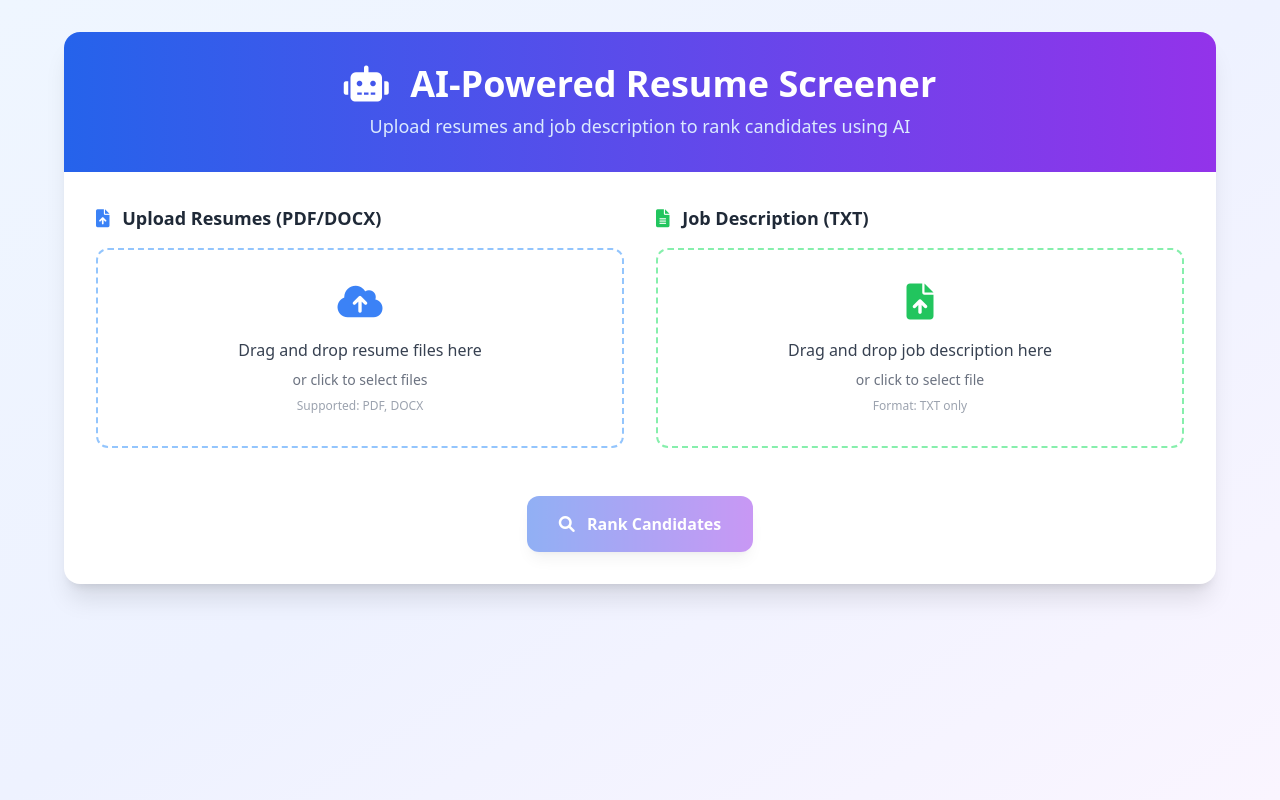
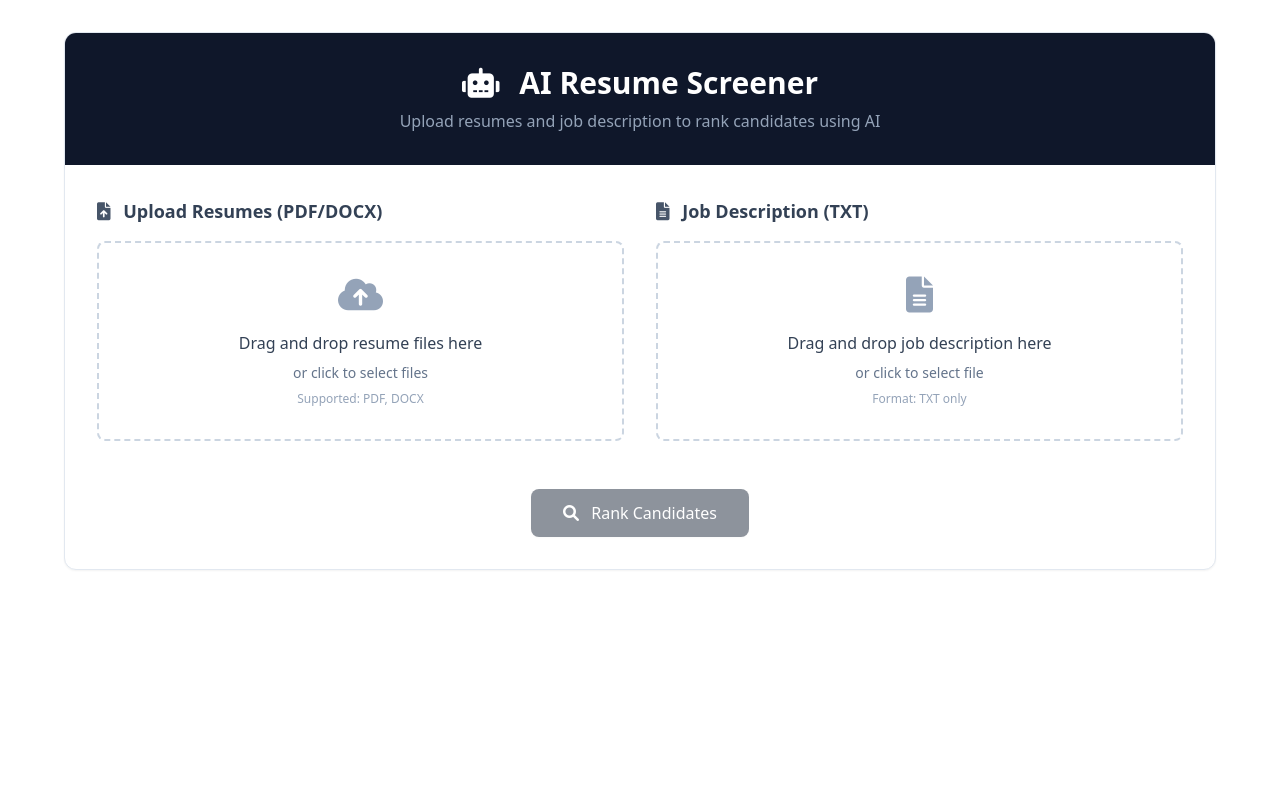
Before and after one commit to Ar-jun-fs9/ai-llm-resume-screener, a Flask app: page / in a window 1280 px wide. Run offline with Flask 3, Linux system fonts and the light colour scheme; some libraries are stand-ins or nearby versions.

Commit message:
update ui of index page

```diff
--- a/templates/index.html
+++ b/templates/index.html
@@ -10,25 +10,40 @@
       rel="stylesheet"
     />
     <link rel="stylesheet" href="../static/css/style.css" />
-    <script src="../static/js/tailwindconfig.js"></script>
+    <script>
+      tailwind.config = {
+        theme: {
+          extend: {
+            colors: {
+              slate: {
+                50: '#f8fafc',
+                100: '#f1f5f9',
+                200: '#e2e8f0',
+                300: '#cbd5e1',
+                400: '#94a3b8',
+                500: '#64748b',
+                600: '#475569',
+                700: '#334155',
+                800: '#1e293b',
+                900: '#0f172a',
+              },
+            },
+          },
+        },
+      };
+    </script>
   </head>
-  <body
-    class="bg-gradient-to-br from-blue-50 via-indigo-50 to-purple-50 min-h-screen"
-  >
+  <body class="bg-white min-h-screen">
     <div class="container mx-auto px-4 py-8">
       <div class="max-w-6xl mx-auto">
         <!-- Header Card -->
-        <div
-          class="bg-white rounded-2xl shadow-xl overflow-hidden animate-fade-in"
-        >
-          <div
-            class="bg-gradient-to-r from-blue-600 to-purple-600 text-center py-8"
-          >
-            <h1 class="text-4xl font-bold text-white mb-2">
+        <div class="bg-white rounded-xl shadow-sm border border-slate-200 overflow-hidden">
+          <div class="bg-slate-900 text-center py-8">
+            <h1 class="text-3xl font-bold text-white mb-2">
               <i class="fas fa-robot mr-3"></i>
-              AI-Powered Resume Screener
+              AI Resume Screener
             </h1>
-            <p class="text-blue-100 text-lg">
+            <p class="text-slate-400 text-base">
               Upload resumes and job description to rank candidates using AI
             </p>
           </div>
@@ -38,12 +53,12 @@
               <div class="grid grid-cols-1 lg:grid-cols-2 gap-8 mb-8">
                 <!-- Resume Upload Section -->
                 <div class="space-y-4">
-                  <label class="block text-lg font-semibold text-gray-800">
-                    <i class="fas fa-file-upload mr-2 text-blue-500"></i>
+                  <label class="block text-lg font-semibold text-slate-700">
+                    <i class="fas fa-file-upload mr-2 text-slate-600"></i>
                     Upload Resumes (PDF/DOCX)
                   </label>
                   <div
-                    class="upload-zone rounded-xl p-8 text-center cursor-pointer border-2 border-dashed border-blue-300 hover:border-blue-500 hover:bg-blue-50 transition-all duration-300"
+                    class="upload-zone rounded-lg p-8 text-center cursor-pointer border-2 border-dashed border-slate-300 hover:border-slate-500 hover:bg-slate-50 transition-all duration-200"
                     id="resumeUpload"
                   >
                     <input
@@ -56,15 +71,15 @@
                     />
                     <div class="upload-content">
                       <i
-                        class="fas fa-cloud-upload-alt text-4xl text-blue-500 mb-4"
+                        class="fas fa-cloud-upload-alt text-4xl text-slate-400 mb-4"
                       ></i>
-                      <p class="text-gray-700 font-medium mb-2">
+                      <p class="text-slate-700 font-medium mb-2">
                         Drag and drop resume files here
                       </p>
-                      <p class="text-gray-500 text-sm mb-2">
+                      <p class="text-slate-500 text-sm mb-2">
                         or click to select files
                       </p>
-                      <p class="text-gray-400 text-xs">Supported: PDF, DOCX</p>
+                      <p class="text-slate-400 text-xs">Supported: PDF, DOCX</p>
                     </div>
                   </div>
                   <div
@@ -75,12 +90,12 @@
 
                 <!-- Job Description Upload Section -->
                 <div class="space-y-4">
-                  <label class="block text-lg font-semibold text-gray-800">
-                    <i class="fas fa-file-alt mr-2 text-green-500"></i>
+                  <label class="block text-lg font-semibold text-slate-700">
+                    <i class="fas fa-file-alt mr-2 text-slate-600"></i>
                     Job Description (TXT)
                   </label>
                   <div
-                    class="upload-zone rounded-xl p-8 text-center cursor-pointer border-2 border-dashed border-green-300 hover:border-green-500 hover:bg-green-50 transition-all duration-300"
+                    class="upload-zone rounded-lg p-8 text-center cursor-pointer border-2 border-dashed border-slate-300 hover:border-slate-500 hover:bg-slate-50 transition-all duration-200"
                     id="jobUpload"
                   >
                     <input
@@ -92,15 +107,15 @@
                     />
                     <div class="upload-content">
                       <i
-                        class="fas fa-file-upload text-4xl text-green-500 mb-4"
+                        class="fas fa-file-lines text-4xl text-slate-400 mb-4"
                       ></i>
-                      <p class="text-gray-700 font-medium mb-2">
+                      <p class="text-slate-700 font-medium mb-2">
                         Drag and drop job description here
                       </p>
-                      <p class="text-gray-500 text-sm mb-2">
+                      <p class="text-slate-500 text-sm mb-2">
                         or click to select file
                       </p>
-                      <p class="text-gray-400 text-xs">Format: TXT only</p>
+                      <p class="text-slate-400 text-xs">Format: TXT only</p>
                     </div>
                   </div>
                   <div id="jobFile" class="space-y-2"></div>
@@ -111,7 +126,7 @@
               <div class="text-center">
                 <button
                   type="button"
-                  class="bg-gradient-to-r from-blue-600 to-purple-600 hover:from-blue-700 hover:to-purple-700 text-white font-semibold py-4 px-8 rounded-xl transition-all duration-300 transform hover:scale-105 shadow-lg disabled:opacity-50 disabled:cursor-not-allowed disabled:transform-none"
+                  class="bg-slate-800 hover:bg-slate-700 text-white font-medium py-3 px-8 rounded-lg transition-all duration-200 shadow-sm hover:shadow-md disabled:opacity-50 disabled:cursor-not-allowed"
                   id="rankBtn"
                   disabled
                 >
@@ -127,10 +142,10 @@
               id="loadingSpinner"
             >
               <div
-                class="inline-flex items-center px-4 py-2 font-semibold leading-6 text-sm text-blue-600"
+                class="inline-flex items-center px-4 py-2 font-medium leading-6 text-sm text-slate-600"
               >
                 <svg
-                  class="animate-spin -ml-1 mr-3 h-5 w-5 text-blue-600"
+                  class="animate-spin -ml-1 mr-3 h-5 w-5 text-slate-600"
                   xmlns="http://www.w3.org/2000/svg"
                   fill="none"
                   viewBox="0 0 24 24"
@@ -154,12 +169,10 @@
             </div>
 
             <!-- Results Section -->
-            <div id="resultsSection" class="mt-8 hidden animate-slide-up">
-              <div class="bg-white rounded-xl shadow-lg overflow-hidden">
-                <div
-                  class="bg-gradient-to-r from-green-500 to-blue-500 text-white p-4"
-                >
-                  <h3 class="text-xl font-bold">
+            <div id="resultsSection" class="mt-8 hidden">
+              <div class="bg-white rounded-xl shadow-sm border border-slate-200 overflow-hidden">
+                <div class="bg-slate-800 text-white p-4">
+                  <h3 class="text-lg font-semibold">
                     <i class="fas fa-trophy mr-2"></i>
                     Ranked Candidates
                   </h3>
@@ -167,28 +180,28 @@
 
                 <div class="overflow-x-auto">
                   <table
-                    class="min-w-full divide-y divide-gray-200"
+                    class="min-w-full divide-y divide-slate-200"
                     id="resultsTable"
                   >
-                    <thead class="bg-gray-50">
+                    <thead class="bg-slate-50">
                       <tr>
                         <th
-                          class="px-6 py-3 text-left text-xs font-medium text-gray-500 uppercase tracking-wider"
+                          class="px-6 py-3 text-left text-xs font-medium text-slate-500 uppercase tracking-wider"
                         >
                           Rank
                         </th>
                         <th
-                          class="px-6 py-3 text-left text-xs font-medium text-gray-500 uppercase tracking-wider"
+                          class="px-6 py-3 text-left text-xs font-medium text-slate-500 uppercase tracking-wider"
                         >
                           Candidate
                         </th>
                         <th
-                          class="px-6 py-3 text-left text-xs font-medium text-gray-500 uppercase tracking-wider"
+                          class="px-6 py-3 text-left text-xs font-medium text-slate-500 uppercase tracking-wider"
                         >
                           Similarity Score
                         </th>
                         <th
-                          class="px-6 py-3 text-left text-xs font-medium text-gray-500 uppercase tracking-wider"
+                          class="px-6 py-3 text-left text-xs font-medium text-slate-500 uppercase tracking-wider"
                         >
                           Action
                         </th>
@@ -196,20 +209,20 @@
                     </thead>
                     <tbody
                       id="resultsBody"
-                      class="bg-white divide-y divide-gray-200"
+                      class="bg-white divide-y divide-slate-200"
                     ></tbody>
                   </table>
                 </div>
 
-                <div class="p-4 bg-gray-50 flex flex-wrap gap-4 justify-center">
+                <div class="p-4 bg-slate-50 flex flex-wrap gap-3 justify-center">
                   <button
-                    class="bg-green-500 hover:bg-green-600 text-white font-medium py-2 px-4 rounded-lg transition-colors duration-200"
+                    class="bg-slate-700 hover:bg-slate-600 text-white font-medium py-2 px-4 rounded-lg transition-colors duration-200 text-sm"
                     id="downloadBtn"
                   >
-                    <i class="fas fa-download mr-2"></i>Download Results (CSV)
+                    <i class="fas fa-download mr-2"></i>Download CSV
                   </button>
                   <button
-                    class="bg-red-500 hover:bg-red-600 text-white font-medium py-2 px-4 rounded-lg transition-colors duration-200"
+                    class="bg-slate-400 hover:bg-slate-500 text-white font-medium py-2 px-4 rounded-lg transition-colors duration-200 text-sm"
                     id="clearPageBtn"
                   >
                     <i class="fas fa-trash-alt mr-2"></i>Clear Page
@@ -225,21 +238,19 @@
     <!-- Summary Modal -->
     <div
       id="summaryModal"
-      class="fixed inset-0 bg-black bg-opacity-50 hidden z-50 flex items-center justify-center p-4"
+      class="fixed inset-0 bg-slate-900/60 hidden z-50 flex items-center justify-center p-4"
     >
       <div
-        class="bg-white rounded-2xl shadow-2xl max-w-4xl w-full max-h-[90vh] overflow-hidden animate-slide-up flex flex-col"
+        class="bg-white rounded-xl shadow-2xl max-w-4xl w-full max-h-[90vh] overflow-hidden flex flex-col"
       >
-        <div
-          class="bg-gradient-to-r from-purple-500 to-blue-500 text-white p-6 flex justify-between items-center flex-shrink-0"
-        >
-          <h2 class="text-2xl font-bold">
+        <div class="bg-slate-800 text-white p-5 flex justify-between items-center flex-shrink-0">
+          <h2 class="text-xl font-semibold">
             <i class="fas fa-robot mr-2"></i>
             AI Resume Summary
           </h2>
           <button
             type="button"
-            class="text-white hover:text-gray-200 text-2xl"
+            class="text-slate-300 hover:text-white text-xl"
             onclick="closeModal()"
           >
             <i class="fas fa-times"></i>
@@ -250,10 +261,10 @@
           <div class="p-6">
             <div id="summaryLoading" class="text-center py-8">
               <div
-                class="inline-flex items-center px-4 py-2 font-semibold leading-6 text-sm text-blue-600"
+                class="inline-flex items-center px-4 py-2 font-medium leading-6 text-sm text-slate-600"
               >
                 <svg
-                  class="animate-spin -ml-1 mr-3 h-5 w-5 text-blue-600"
+                  class="animate-spin -ml-1 mr-3 h-5 w-5 text-slate-600"
                   xmlns="http://www.w3.org/2000/svg"
                   fill="none"
                   viewBox="0 0 24 24"
@@ -277,23 +288,23 @@
             </div>
 
             <div id="summaryContent" class="hidden space-y-4">
-              <div class="bg-blue-50 border-l-4 border-blue-400 p-4 rounded">
+              <div class="bg-slate-50 border-l-4 border-slate-600 p-4 rounded">
                 <h4
                   id="summaryCandidateName"
-                  class="text-blue-800 font-semibold"
+                  class="text-slate-800 font-medium"
                 ></h4>
               </div>
 
               <div class="space-y-3">
                 <h5
-                  class="text-lg font-semibold text-gray-800 flex items-center"
+                  class="text-base font-medium text-slate-800 flex items-center"
                 >
-                  <i class="fas fa-brain mr-2 text-purple-500"></i>
+                  <i class="fas fa-brain mr-2 text-slate-600"></i>
                   AI Analysis & Summary
                 </h5>
                 <div
                   id="candidateSummary"
-                  class="bg-gray-50 border rounded-lg p-4 whitespace-pre-wrap"
+                  class="bg-slate-50 border rounded-lg p-4 whitespace-pre-wrap text-sm text-slate-700"
                 ></div>
               </div>
             </div>
@@ -302,17 +313,16 @@
               id="summaryError"
               class="hidden bg-red-50 border border-red-200 rounded-lg p-4"
             >
-              <div class="flex items-center text-red-800">
+              <div class="flex items-center text-red-700">
                 <i class="fas fa-exclamation-triangle mr-2"></i>
                 <span id="summaryErrorMessage"></span>
               </div>
             </div>
 
-            <!-- Close button moved inside scrollable area -->
-            <div class="bg-gray-50 p-4 text-right mt-6 rounded-lg">
+            <div class="bg-slate-50 p-4 text-right mt-6 rounded-lg">
               <button
                 type="button"
-                class="bg-gray-500 hover:bg-gray-600 text-white font-medium py-2 px-4 rounded-lg transition-colors duration-200"
+                class="bg-slate-600 hover:bg-slate-500 text-white font-medium py-2 px-4 rounded-lg transition-colors duration-200 text-sm"
                 onclick="closeModal()"
               >
                 Close
```
